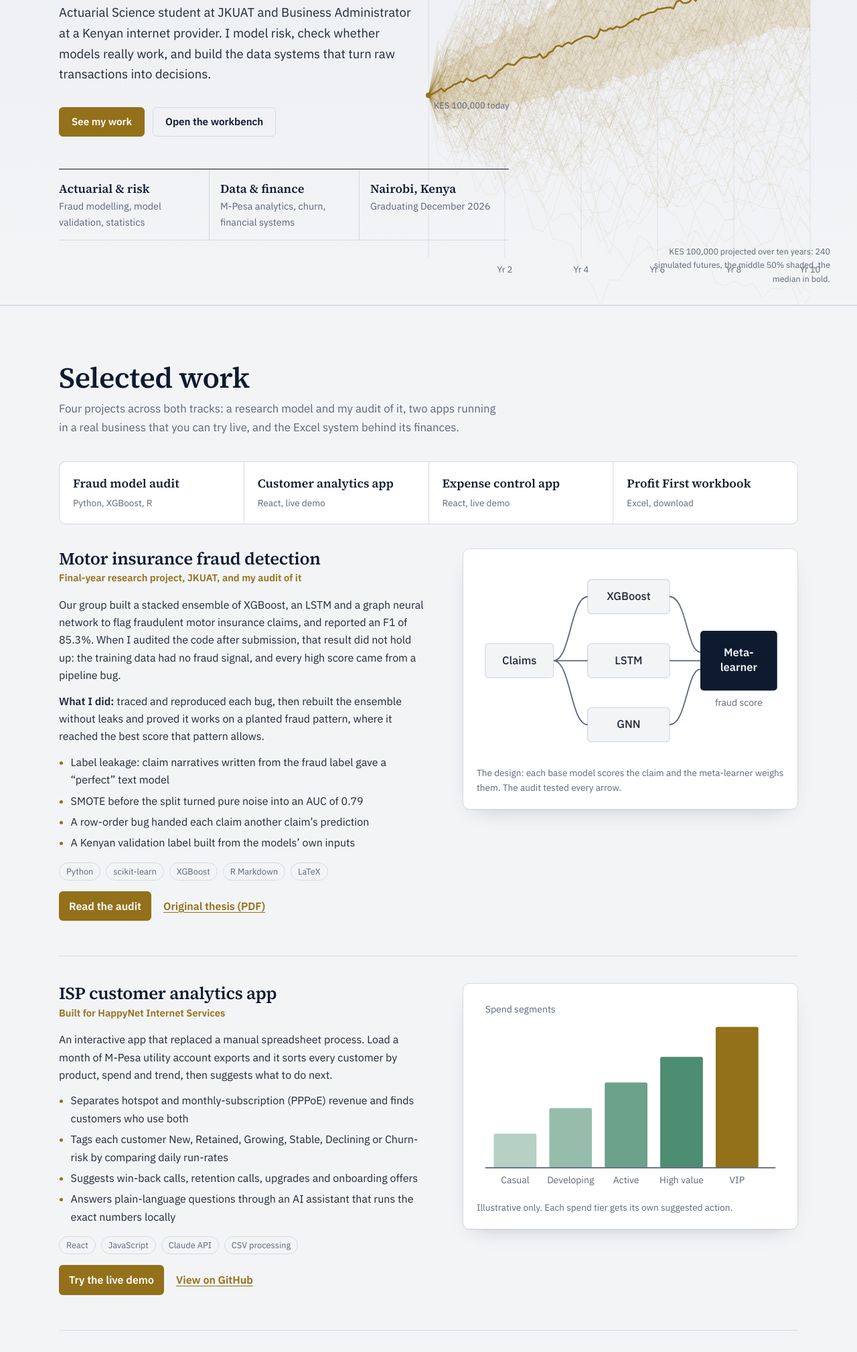
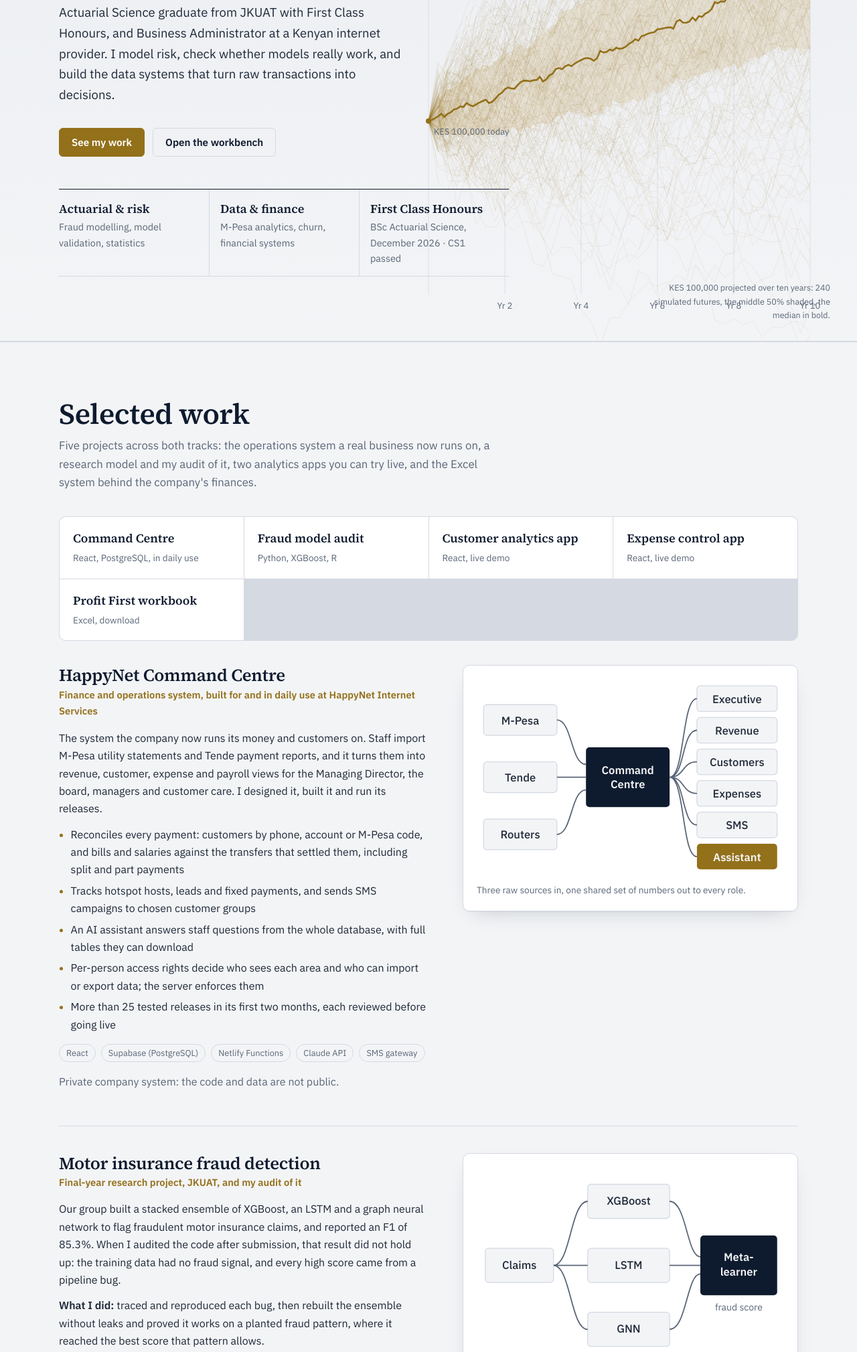
Before and after one commit to kaliumg432-hub/kaliumg432-hub.github.io, a plain HTML site: page index.html in a window 1280 px wide. Shown: the part 533-2552 px from the top of the page at 67% size. Drawn offline with Linux system fonts and the light colour scheme.

Commit message:
Graduate update: First Class Honours, CS1 passed, CB1 April 2027, Command Centre
Co-Authored-By: Claude Opus 5.5 <noreply@anthropic.com>
Claude-Session: https://claude.ai/code/session_01PFyhPdTuad1UQnXoFvEeME

```diff
--- a/index.html
+++ b/index.html
@@ -246,7 +246,7 @@ footer a{color:var(--muted)}
     <div class="hero-inner">
       <p class="status"><i aria-hidden="true"></i>Open to actuarial, insurance analytics and data roles now</p>
       <h1>Gidraff Mbugua Mwangi</h1>
-      <p class="lede">Actuarial Science student at JKUAT and Business Administrator at a Kenyan internet provider. I model risk, check whether models really work, and build the data systems that turn raw transactions into decisions.</p>
+      <p class="lede">Actuarial Science graduate from JKUAT with First Class Honours, and Business Administrator at a Kenyan internet provider. I model risk, check whether models really work, and build the data systems that turn raw transactions into decisions.</p>
       <div class="actions">
         <a class="btn gold" href="#work">See my work</a>
         <a class="btn ghost" href="#bench">Open the workbench</a>
@@ -254,7 +254,7 @@ footer a{color:var(--muted)}
       <div class="ledger">
         <div><strong>Actuarial &amp; risk</strong>Fraud modelling, model validation, statistics</div>
         <div><strong>Data &amp; finance</strong>M-Pesa analytics, churn, financial systems</div>
-        <div><strong>Nairobi, Kenya</strong>Graduating December 2026</div>
+        <div><strong>First Class Honours</strong>BSc Actuarial Science, December 2026 · CS1 passed</div>
       </div>
     </div>
   </div>
@@ -263,13 +263,49 @@ footer a{color:var(--muted)}
 <section id="work">
   <div class="wrap">
     <h2>Selected work</h2>
-    <p class="intro">Four projects across both tracks: a research model and my audit of it, two apps running in a real business that you can try live, and the Excel system behind its finances.</p>
+    <p class="intro">Five projects across both tracks: the operations system a real business now runs on, a research model and my audit of it, two analytics apps you can try live, and the Excel system behind the company's finances.</p>
     <ol class="index">
+      <li><a href="#p-cc"><b>Command Centre</b><span>React, PostgreSQL, in daily use</span></a></li>
       <li><a href="#p-fraud"><b>Fraud model audit</b><span>Python, XGBoost, R</span></a></li>
       <li><a href="#p-isp"><b>Customer analytics app</b><span>React, live demo</span></a></li>
       <li><a href="#p-expense"><b>Expense control app</b><span>React, live demo</span></a></li>
       <li><a href="#p-excel"><b>Profit First workbook</b><span>Excel, download</span></a></li>
     </ol>
+
+    <article class="project" id="p-cc">
+      <div>
+        <h3>HappyNet Command Centre</h3>
+        <p class="kind">Finance and operations system, built for and in daily use at HappyNet Internet Services</p>
+        <p>The system the company now runs its money and customers on. Staff import M-Pesa utility statements and Tende payment reports, and it turns them into revenue, customer, expense and payroll views for the Managing Director, the board, managers and customer care. I designed it, built it and run its releases.</p>
+        <ul>
+          <li>Reconciles every payment: customers by phone, account or M-Pesa code, and bills and salaries against the transfers that settled them, including split and part payments</li>
+          <li>Tracks hotspot hosts, leads and fixed payments, and sends SMS campaigns to chosen customer groups</li>
+          <li>An AI assistant answers staff questions from the whole database, with full tables they can download</li>
+          <li>Per-person access rights decide who sees each area and who can import or export data; the server enforces them</li>
+          <li>More than 25 tested releases in its first two months, each reviewed before going live</li>
+        </ul>
+        <ul class="stack"><li>React</li><li>Supabase (PostgreSQL)</li><li>Netlify Functions</li><li>Claude API</li><li>SMS gateway</li></ul>
+        <p class="links"><span style="color:var(--muted)">Private company system: the code and data are not public.</span></p>
+      </div>
+      <figure class="panel">
+        <svg viewBox="0 0 360 230" role="img" aria-label="M-Pesa statements, Tende payments and router lists flow into the Command Centre, which serves executive, revenue, customer, expense, messaging and assistant views">
+          <rect class="box" x="8" y="30" width="86" height="36" rx="4"/><text class="t" x="51" y="53" text-anchor="middle">M-Pesa</text>
+          <rect class="box" x="8" y="97" width="86" height="36" rx="4"/><text class="t" x="51" y="120" text-anchor="middle">Tende</text>
+          <rect class="box" x="8" y="164" width="86" height="36" rx="4"/><text class="t" x="51" y="187" text-anchor="middle">Routers</text>
+          <rect class="boxi" x="128" y="80" width="98" height="70" rx="4"/>
+          <text class="ti" x="177" y="111" text-anchor="middle">Command</text><text class="ti" x="177" y="128" text-anchor="middle">Centre</text>
+          <path class="ln" d="M94 48C112 48 110 100 128 100M94 115H128M94 182C112 182 110 130 128 130"/>
+          <rect class="box" x="258" y="8" width="94" height="30" rx="4"/><text class="t" x="305" y="28" text-anchor="middle">Executive</text>
+          <rect class="box" x="258" y="45" width="94" height="30" rx="4"/><text class="t" x="305" y="65" text-anchor="middle">Revenue</text>
+          <rect class="box" x="258" y="82" width="94" height="30" rx="4"/><text class="t" x="305" y="102" text-anchor="middle">Customers</text>
+          <rect class="box" x="258" y="119" width="94" height="30" rx="4"/><text class="t" x="305" y="139" text-anchor="middle">Expenses</text>
+          <rect class="box" x="258" y="156" width="94" height="30" rx="4"/><text class="t" x="305" y="176" text-anchor="middle">SMS</text>
+          <rect class="gd" x="258" y="193" width="94" height="30" rx="4"/><text class="ti" x="305" y="213" text-anchor="middle">Assistant</text>
+          <path class="ln" d="M226 115C244 115 240 23 258 23M226 115C244 115 240 60 258 60M226 115C244 115 240 97 258 97M226 115C244 115 240 134 258 134M226 115C244 115 240 171 258 171M226 115C244 115 240 208 258 208"/>
+        </svg>
+        <figcaption>Three raw sources in, one shared set of numbers out to every role.</figcaption>
+      </figure>
+    </article>
 
     <article class="project" id="p-fraud">
       <div>
@@ -504,21 +540,22 @@ footer a{color:var(--muted)}
     <h2>About</h2>
     <div class="about">
       <div>
-        <p>I'm in my final year of a BSc in Actuarial Science at Jomo Kenyatta University of Agriculture and Technology, graduating in December 2026, and preparing for the CM1 actuarial exam.</p>
-        <p>I joined HappyNet Internet Services on industrial attachment as a data analyst and stayed on as Business Administrator and Executive Assistant to the Managing Director. My work sits where finance meets customer data: reconciling payments, tracking churn and building the reports leadership uses to decide.</p>
+        <p>I've completed a BSc in Actuarial Science at Jomo Kenyatta University of Agriculture and Technology with First Class Honours, graduating on 11 December 2026. I've passed the IFoA CS1 exam and I'm sitting CB1 in April 2027.</p>
+        <p>I joined HappyNet Internet Services on industrial attachment as a data analyst and stayed on as Business Administrator and Executive Assistant to the Managing Director. My work sits where finance meets customer data: reconciling payments, tracking churn and building the system leadership uses to decide, the HappyNet Command Centre.</p>
         <p>I'm looking for roles in actuarial and insurance analytics, or in data and financial analysis.</p>
         <h3>Experience and study</h3>
         <ol class="timeline">
-          <li><small>Now</small><b>Business Administrator &amp; Executive Assistant to the MD</b><p>HappyNet Internet Services, Nairobi. Payment reconciliation, churn tracking, financial systems and board reporting.</p></li>
-          <li><small>Before that</small><b>Data Analyst, industrial attachment</b><p>HappyNet Internet Services. Customer and revenue analysis from M-Pesa utility exports.</p></li>
-          <li><small>Graduating December 2026</small><b>BSc Actuarial Science, JKUAT</b><p>Final-year project on motor insurance fraud. Preparing for the IFoA CM1 exam.</p></li>
+          <li><small>Aug 2026 to now</small><b>Business Administrator &amp; Executive Assistant to the MD</b><p>HappyNet Internet Services, Nairobi. Built and runs the Command Centre; payment reconciliation, commissions, churn tracking and board reporting.</p></li>
+          <li><small>Jun to Aug 2026</small><b>Data Analyst, industrial attachment</b><p>HappyNet Internet Services. Customer and revenue analysis from M-Pesa utility exports.</p></li>
+          <li><small>Graduating 11 December 2026</small><b>BSc Actuarial Science, First Class Honours, JKUAT</b><p>Dean's List 2022 and 2023. Final-year project on motor insurance fraud.</p></li>
+          <li><small>Actuarial exams</small><b>IFoA CS1 passed (September 2025)</b><p>Sitting CB1 Business Finance in April 2027.</p></li>
         </ol>
       </div>
       <dl class="skills">
         <dt>Modelling</dt><dd>Gradient boosting, logistic regression, stacked ensembles, cross-validation, hypothesis testing</dd>
         <dt>Model validation</dt><dd>Leakage checks, resampling done inside folds, positive controls, reproducible scripts</dd>
         <dt>Data</dt><dd>Python (pandas, scikit-learn), R, SQL, CSV pipelines, cleaning and reconciliation</dd>
-        <dt>Business tools</dt><dd>Advanced Excel, dashboards, Apps Script, React for internal tools</dd>
+        <dt>Business tools</dt><dd>Advanced Excel, dashboards, Apps Script, React and PostgreSQL (Supabase) for internal tools</dd>
         <dt>Writing</dt><dd>LaTeX, R Markdown, board reports, technical specifications</dd>
         <dt>Certifications</dt><dd>IBM, Cisco</dd>
       </dl>
```
